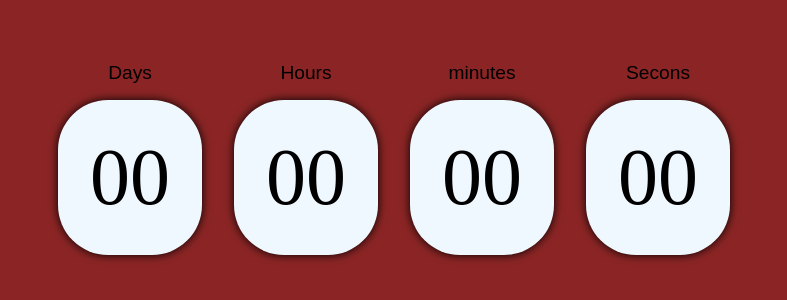
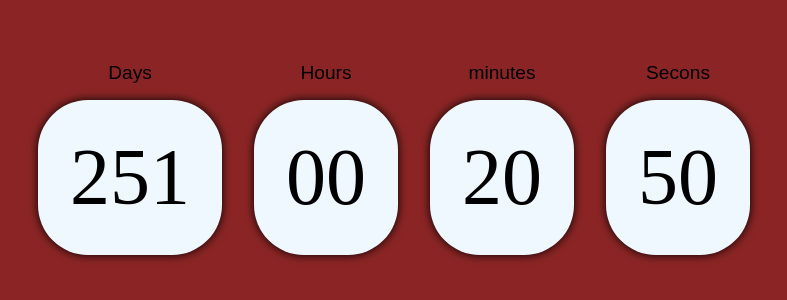
Before and after one commit to Lupin-Jnr/Countdown-Clock, a plain HTML site: page index.html in a window 1280 px wide. Shown: the part 234-534 px from the top of the page, without its empty margins (246-1033 px from the left). Drawn offline with Linux system fonts and the light colour scheme.

Commit message:
First Commit

```diff
--- a/index.html
+++ b/index.html
@@ -4,14 +4,14 @@
     <meta charset="UTF-8">
     <meta http-equiv="X-UA-Compatible" content="IE=edge">
     <meta name="viewport" content="width=device-width, initial-scale=1.0">
-    <title>Document</title>
+    <title>Birthday Countdown!</title>
 </head>
 <link rel="stylesheet" href="style.css">
 <body>
     <div id="container" class="center">
         <div id="days">
             <p class="caption">Days</p>
-            <p class="timer box">00</p>
+            <p class="timer box">000</p>
         </div>
         <div id="hours">
             <p class="caption">Hours</p>
@@ -26,7 +26,7 @@
             <p class="timer box">00</p>
         </div>
     </div>
-    <div id="if-expired" class="box-center">
+    <div id="if-expired" class="box center">
         <p>Yaaaayyyy! It's my birthday!</p>
     </div>
 </body>
--- a/script.js
+++ b/script.js
@@ -1,20 +1,29 @@
-const finalDate = newDate("May 05,2023 00:00:00").getTime();
+const finalDate = new Date ("May 24, 2023 00:00:00").getTime();
 
-timer= () =>{
-    const now = newDate().getTime();
+timer= () => {
+    const now = new Date().getTime();
     const diff = finalDate - now;
-    if(diff < 0){
-        document.getElementById('container').style.display="None"
-        document.getElementById('if-expired').style.display="block"
+    if (diff < 0){
+        clearInterval(x);
+        document.getElementById('container').style.display = "none";
+        document.getElementById('if-expired').style.display = "block";
     }
-    let days=math.floor(diff/(1000 * 60 * 60 * 24));
-    let hours=math.floor(diff%(1000 * 60 * 60 * 24)/(1000 * 60 * 60));
-    let minutes=math.floor(diff%(1000 * 60 * 60)/(1000 * 60));
-    let seconds=math.floor(diff/(1000 * 60)/1000);
+    let days = Math.floor(diff/ (1000*60*60*24));
+    let hours = Math.floor ((diff % (1000*60*60*24))/(1000*60*60));
+    let minutes = Math.floor((diff % (1000*60*60)) / (1000*60));
+    let seconds = Math.floor((diff % (1000*60))/ 1000);
 
-    days <= 9 ? days = `00${days}`:
-    days <= 99 ? days = `0${days}`:
-    hours <= 99 ? days = `0${hours}`:
-    minutes <= 99 ? days = `0${minutes}`:
-    seconds <= 99 ? days = `0${seconds}`:
+    days <=9 ? days = `00${days}` :
+        days <=99 ? days = `0${days}`: days;
+    hours <=9 ? hours = `0${hours}` : hours;
+    minutes <=9 ? minutes = `0${minutes}` : minutes;
+    seconds <=9 ? seconds = `0${seconds}` : seconds;
+
+
+    document.querySelector("#days .box").textContent = days;
+    document.querySelector("#hours .box").textContent = hours;
+    document.querySelector("#minutes .box").textContent = minutes;
+    document.querySelector("#seconds .box").textContent = seconds;
 }
+
+const x = setInterval(timer, 1000);
```
